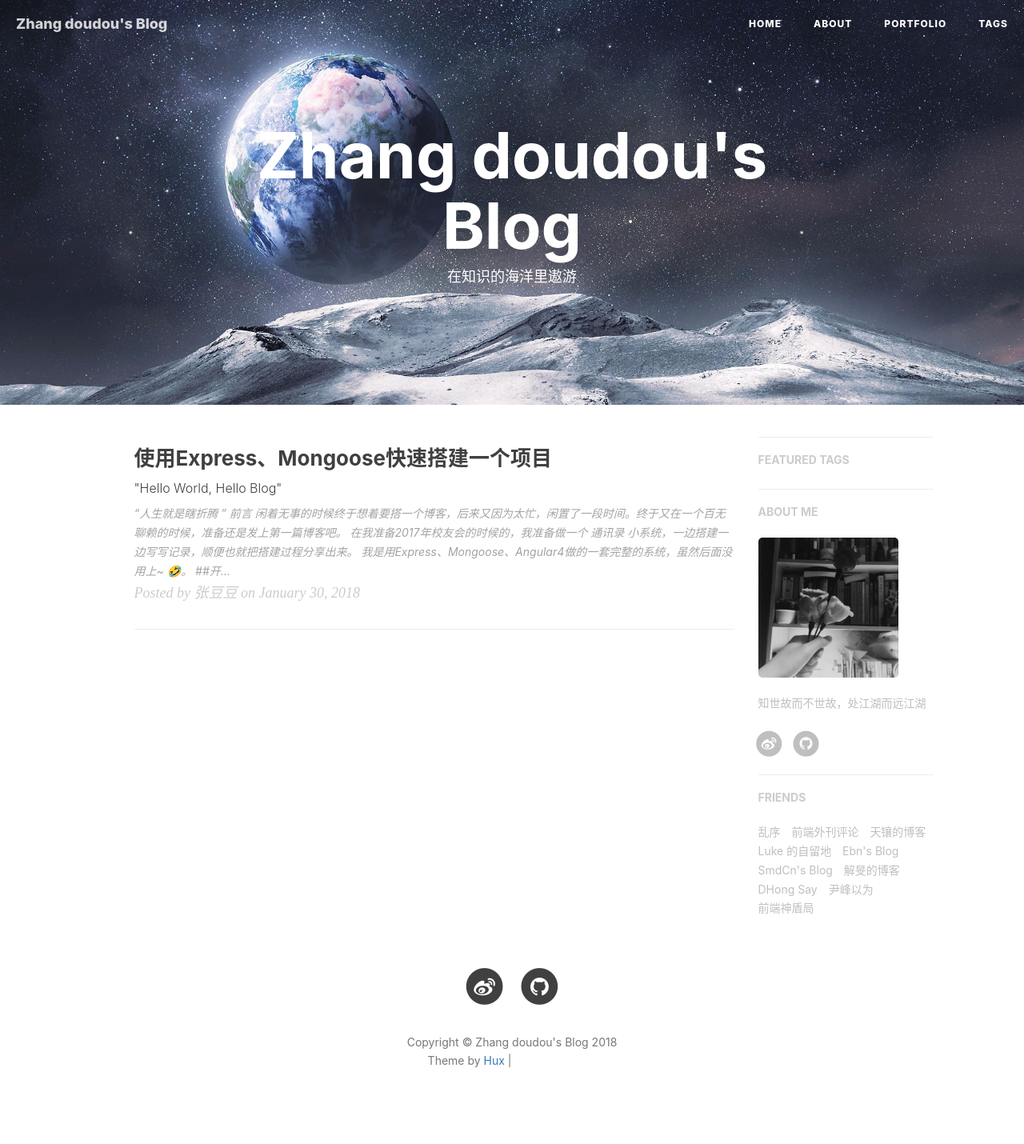
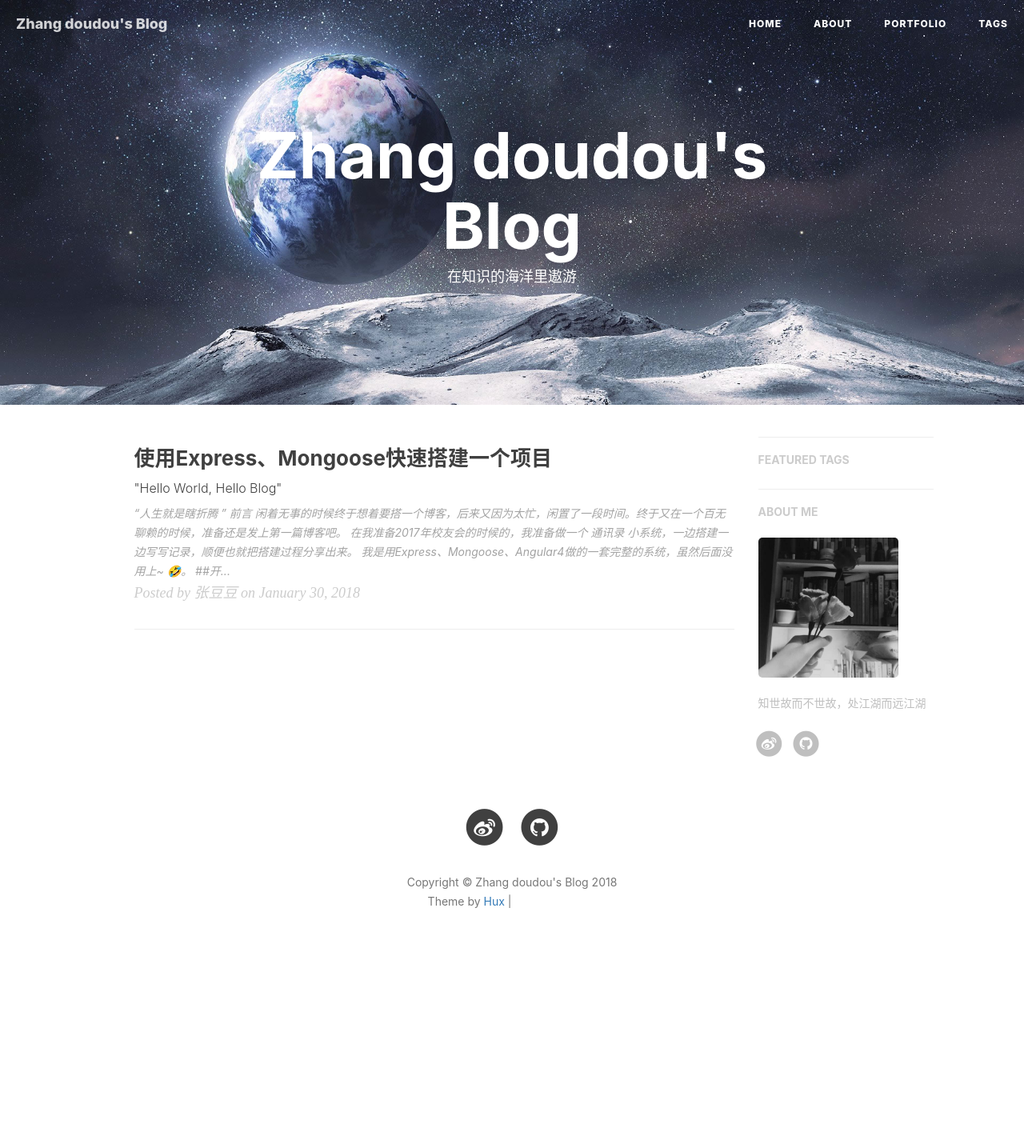
Before and after one commit to code-coder/code-coder.github.io, a Jekyll site: the page built from index.html, in a window 1280 px wide. Shown: the whole page at 80% size. Built offline with Jekyll 4.4.1, drawn with Linux system fonts in a browser that asks for light colours; nearby versions of some CDN libraries; the list of posts is cut into pages by our own code; comment, search, counter and statistics services are not loaded; after the commit the page ends 1231 px from its top, so only the background shows below that; some of the changed lines change nothing that is shown; grey boxes are pictures that could not be loaded.

Commit message:
去除friend

```diff
--- a/_config.yml
+++ b/_config.yml
@@ -85,39 +85,39 @@ service-worker: true
 
 
 # Friends
-friends: [
-    {
-    #     title: "Su",
-    #     href: "http://su.gallery/"
-    # },{
-        title: "乱序",
-        href: "http://mida.re/"
-    },{
-        title: "前端外刊评论",
-        href: "http://qianduan.guru/"
-    },{
-        title: "天镶的博客",
-        href: "http://lingyu.wang/"
-    },{
-        title: "Luke 的自留地",
-        href: "http://hmqk1995.github.io"
-    },{
-        title: "Ebn's Blog",
-        href: "http://ebnbin.com/"
-    },{
-        title: "SmdCn's Blog",
-        href: "http://blog.smdcn.net"
-    },{
-        title: "解旻的博客",
-        href: "http://xieminis.me/"
-    },{
-        title: "DHong Say",
-        href: "http://dhong.co"
-    },{
-        title: "尹峰以为",
-        href: "http://ingf.github.io/"
-    },{
-        title: "前端神盾局",
-        href: "http://wepiaofei.github.io/blog/"
-    }
-]
+#friends: [
+#    {
+#    #     title: "Su",
+#    #     href: "http://su.gallery/"
+#    # },{
+#        title: "乱序",
+#        href: "http://mida.re/"
+#    },{
+#        title: "前端外刊评论",
+#        href: "http://qianduan.guru/"
+#    },{
+#        title: "天镶的博客",
+#        href: "http://lingyu.wang/"
+#    },{
+#        title: "Luke 的自留地",
+#        href: "http://hmqk1995.github.io"
+#    },{
+#        title: "Ebn's Blog",
+#        href: "http://ebnbin.com/"
+#    },{
+#        title: "SmdCn's Blog",
+#        href: "http://blog.smdcn.net"
+#    },{
+#        title: "解旻的博客",
+#        href: "http://xieminis.me/"
+#    },{
+#        title: "DHong Say",
+#        href: "http://dhong.co"
+#    },{
+#        title: "尹峰以为",
+#        href: "http://ingf.github.io/"
+#    },{
+#        title: "前端神盾局",
+#        href: "http://wepiaofei.github.io/blog/"
+#    }
+#]
```
Also changed, not shown: pwa/icons/128.png (deleted), pwa/icons/512.png (deleted), pwa/manifest.json (deleted).
